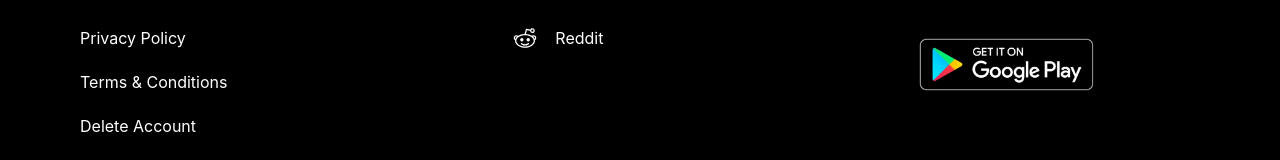
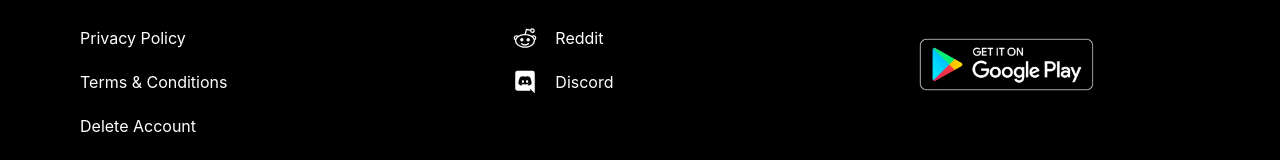
Before and after one commit to rakshithxaloori/shinobi-upload, a React (Create React App) app: page / in a window 1280 px wide. Shown: the part 902-1062 px from the top of the page. Built offline with nearby package versions, Linux system fonts and the light colour scheme; no server answers.

Commit message:
add discord link

```diff
--- a/src/footer.js
+++ b/src/footer.js
@@ -42,6 +42,15 @@
             <ion-icon name="logo-reddit" />
             <span style={{ marginLeft: "10px" }}>Reddit</span>
           </a>
+          <a
+            className="Footer-link"
+            rel="noopener noreferrer"
+            target="_blank"
+            href={process.env.REACT_APP_DISCORD_INVITE_LINK}
+          >
+            <ion-icon name="logo-discord" />
+            <span style={{ marginLeft: "10px" }}>Discord</span>
+          </a>
         </div>
         <div className="Footer-column">
           <a href="https://play.google.com/store/apps/details?id=cc.shinobi.android">
```
